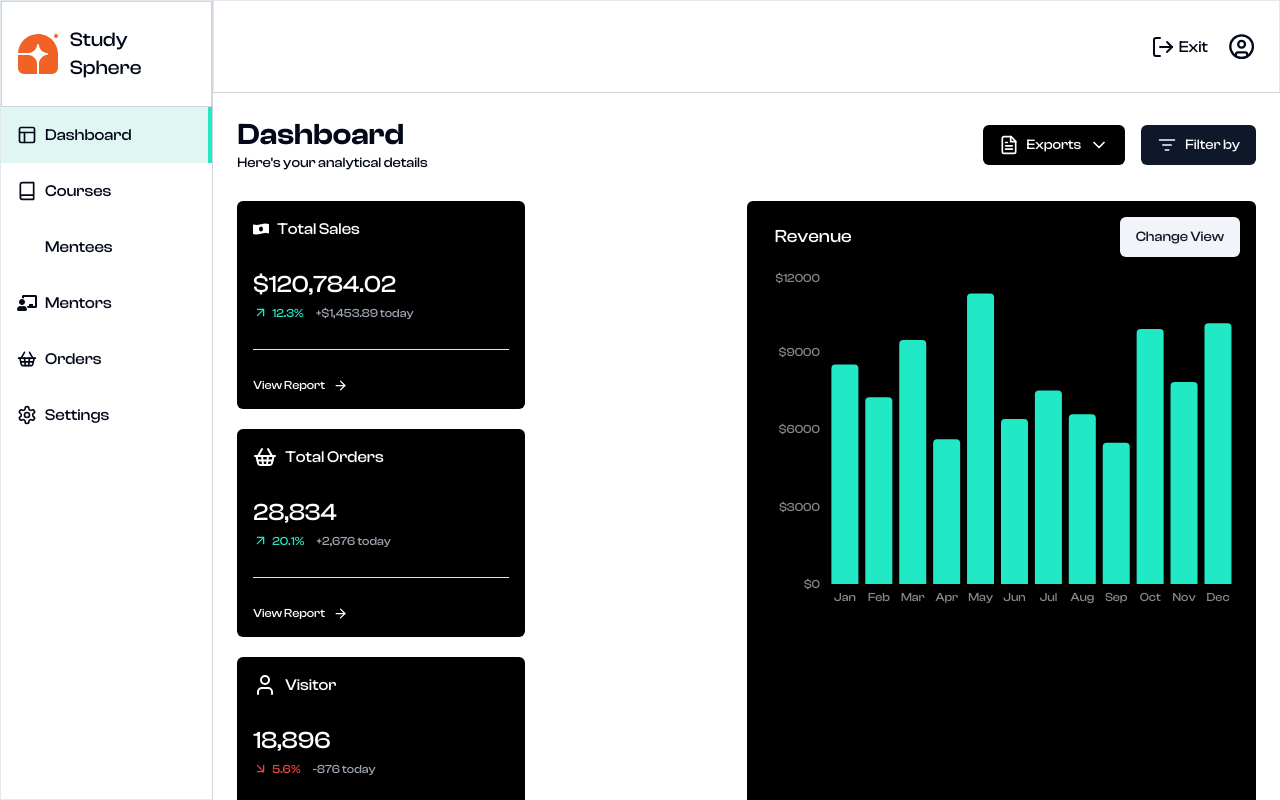
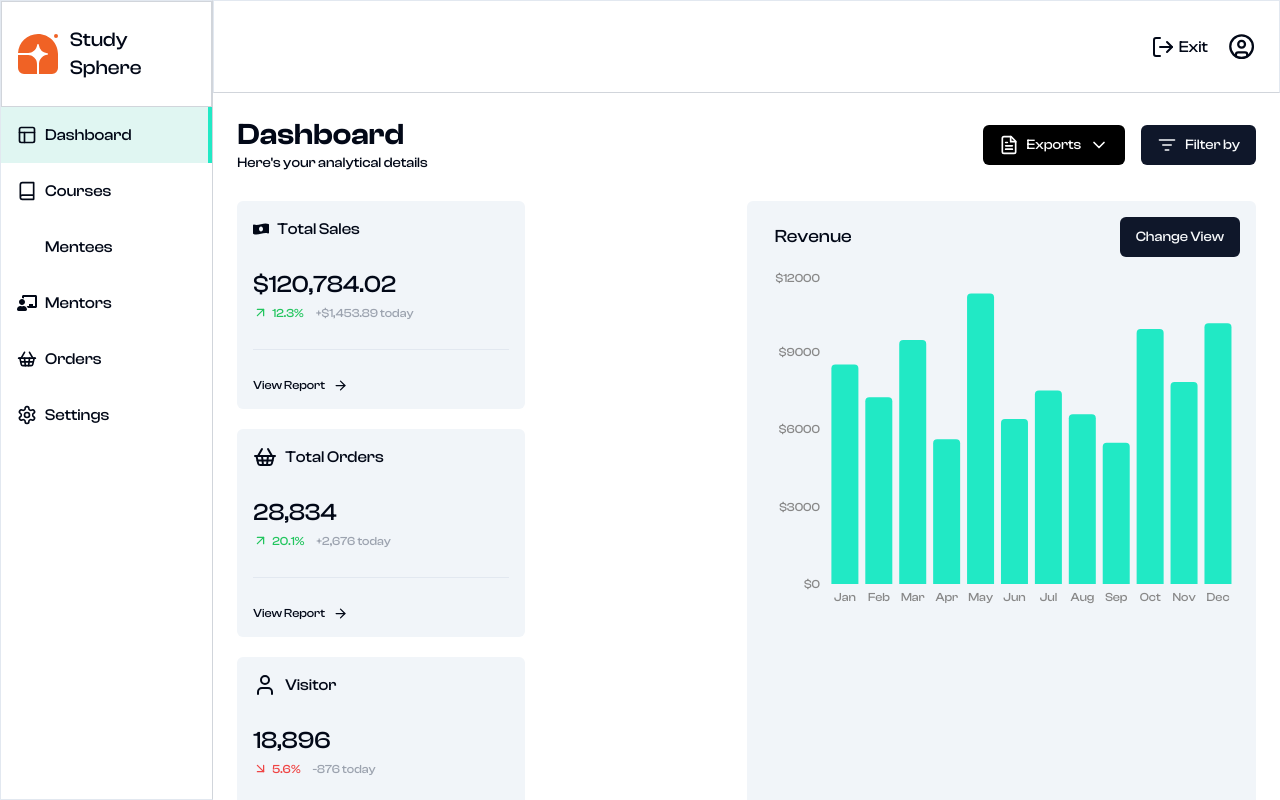
Before and after one commit to YamalAli770/studysphere-frontend, a Next.js app: page /admin/dashboard in a window 1280 px wide. Shown: the top 800 px of the page. Built offline with nearby package versions, Linux system fonts and the light colour scheme; some icons are missing.

Commit message:
changed admin dashboard component colors

```diff
--- a/app/(routes)/(without-nav-footer)/admin/(routes)/dashboard/_components/card.tsx
+++ b/app/(routes)/(without-nav-footer)/admin/(routes)/dashboard/_components/card.tsx
@@ -14,7 +14,7 @@ type CardProps = {
 
 export default function Card({ ...card }: CardProps) {
   return (
-    <div className="flex flex-col justify-between bg-black text-white p-4 h-52 w-72 rounded-md">
+    <div className="flex flex-col justify-between bg-secondary p-4 h-52 w-72 rounded-md">
         {/* Top */}
         <section className="flex items-center gap-2">
             {card.icon}
@@ -24,7 +24,7 @@ export default function Card({ ...card }: CardProps) {
         <section className="flex flex-col gap-1">
             <h1 className="text-2xl">{card.amount}</h1>
             <div className="flex gap-3 text-xs">
-                <span className={cn("flex items-center gap-1 text-accent-text", !card.increase && "text-red-500")}>
+                <span className={cn("flex items-center gap-1 text-green-500", !card.increase && "text-red-500")}>
                     { card.increase ? <ArrowUpRight size={15} /> : <ArrowDownRight size={15} /> }
                     {card.percentage}
                 </span>
--- a/app/(routes)/(without-nav-footer)/admin/(routes)/dashboard/_components/revenue-chart.tsx
+++ b/app/(routes)/(without-nav-footer)/admin/(routes)/dashboard/_components/revenue-chart.tsx
@@ -7,10 +7,10 @@ import { BarChart, Bar, XAxis, YAxis, ResponsiveContainer } from 'recharts';
 
 export default function RevenueChart() {
   return (
-    <div className="col-span-3 p-4 bg-black flex flex-col gap-3 rounded-md">
+    <div className="col-span-3 p-4 bg-secondary flex flex-col gap-3 rounded-md">
       <div className='flex justify-between items-center'>
-        <h2 className='text-white pl-3 text-lg'>Revenue</h2>
-        <Button variant="secondary">Change View</Button>
+        <h2 className='pl-3 text-lg'>Revenue</h2>
+        <Button>Change View</Button>
       </div>
       <ResponsiveContainer width="100%" height={350}>
         <BarChart data={revenueData}>
```
